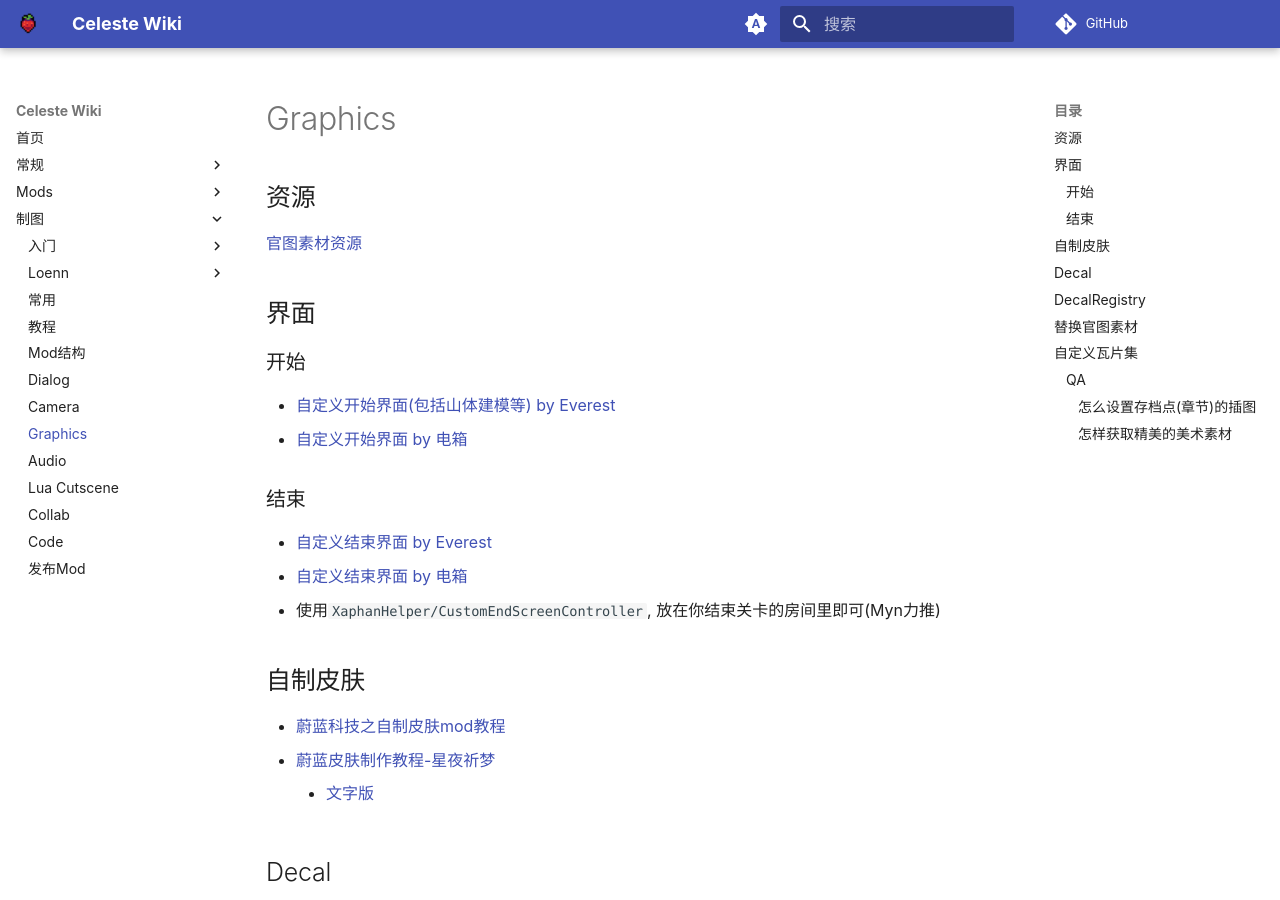
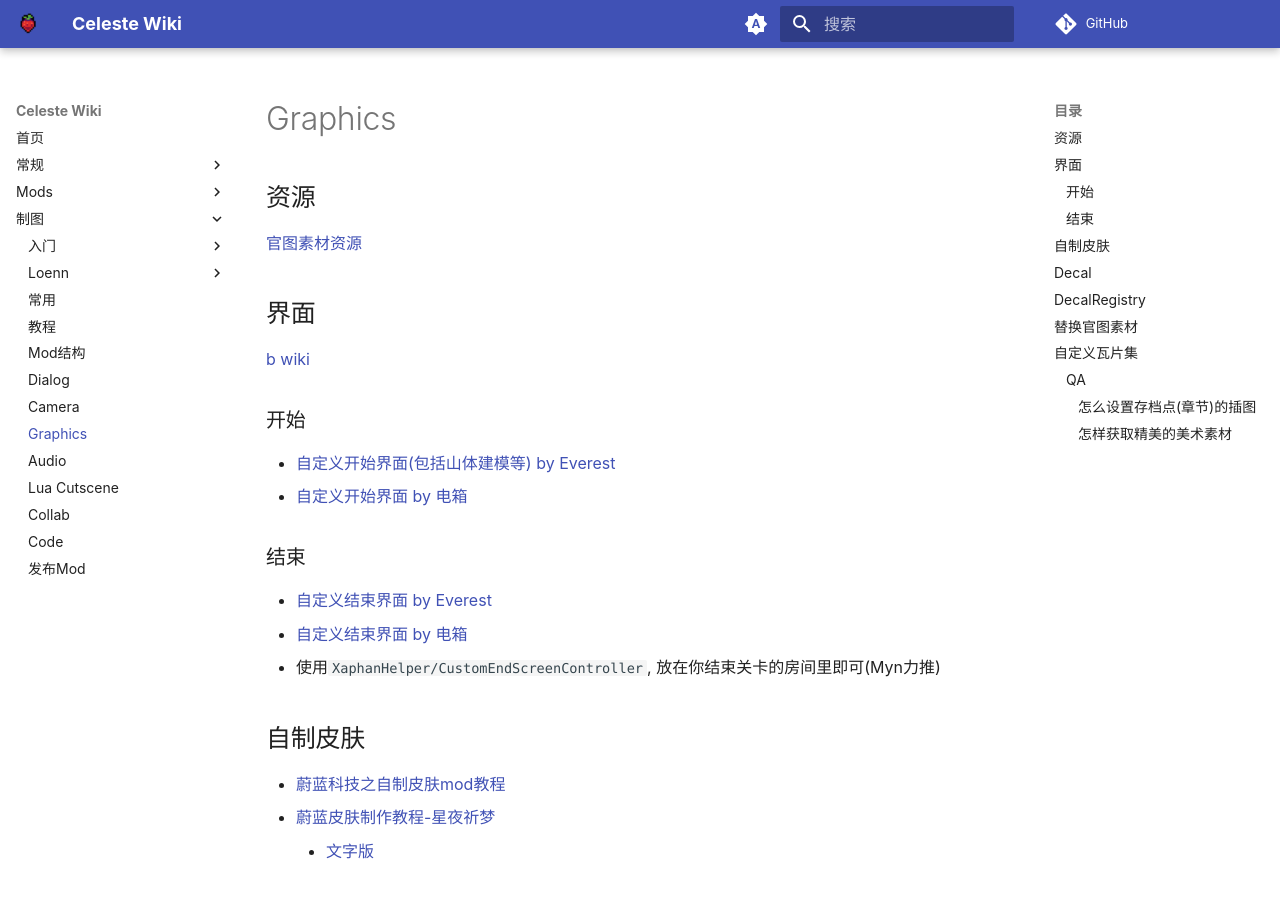
Before and after one commit to LuckyBoy-7/CelesteWikiModule, an MkDocs documentation site: the page built from docs/mappings/graphics.md, in a window 1280 px wide and 900 px high. Built offline with MkDocs 1.6.1 and Material for MkDocs 9.7.7, drawn with Linux system fonts in a browser that asks for light colours; comment, search, counter and statistics services are not loaded.

Commit message:
补充.meta.yaml

```diff
--- a/docs/mappings/graphics.md
+++ b/docs/mappings/graphics.md
@@ -3,6 +3,8 @@
 [官图素材资源](../mods/resources.md)
 
 ## 界面
+
+[b wiki](https://wiki.biligame.com/celeste/%E5%85%83%E6%95%B0%E6%8D%AE#.meta.yaml_%E6%96%87%E4%BB%B6)
 
 ### 开始
 
```
